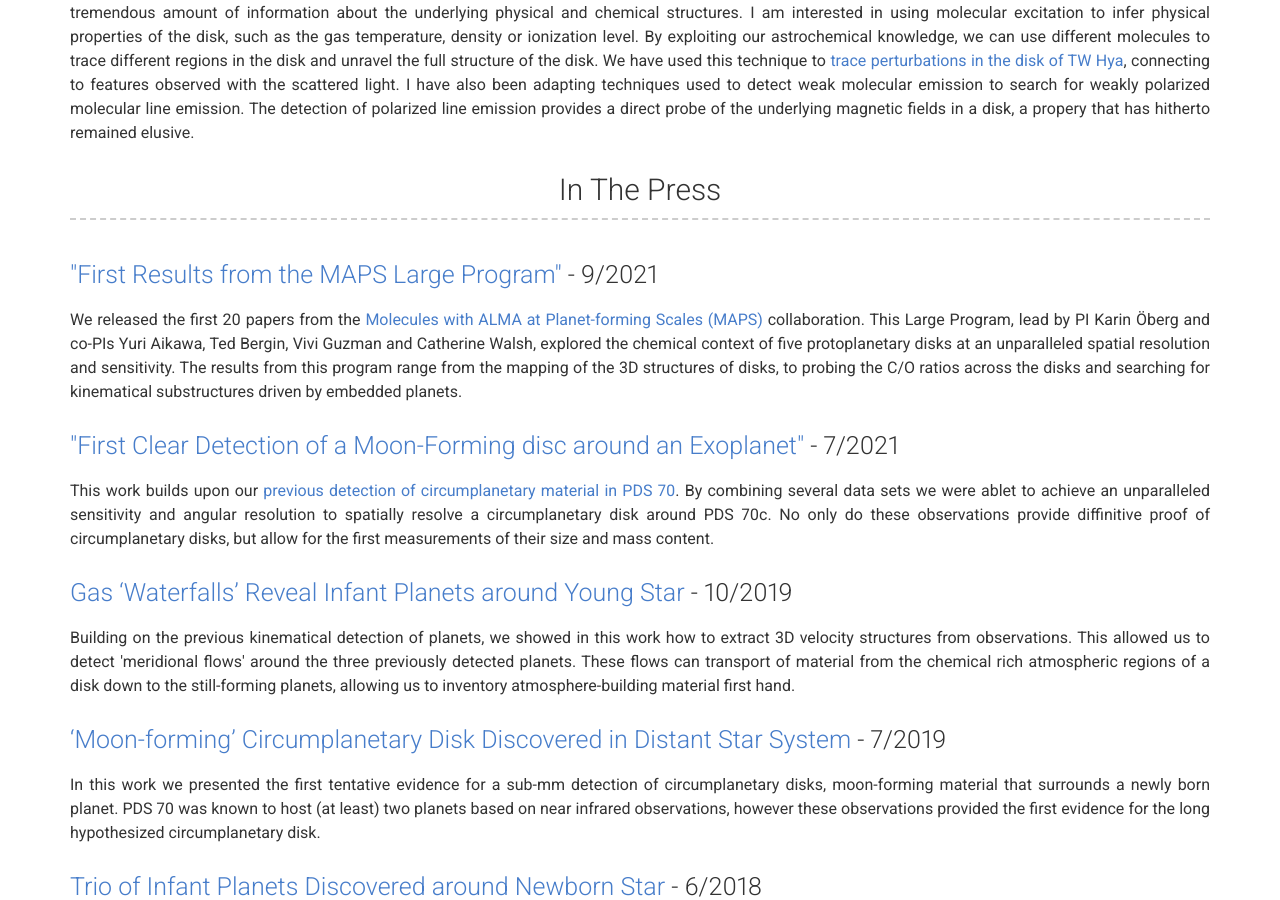
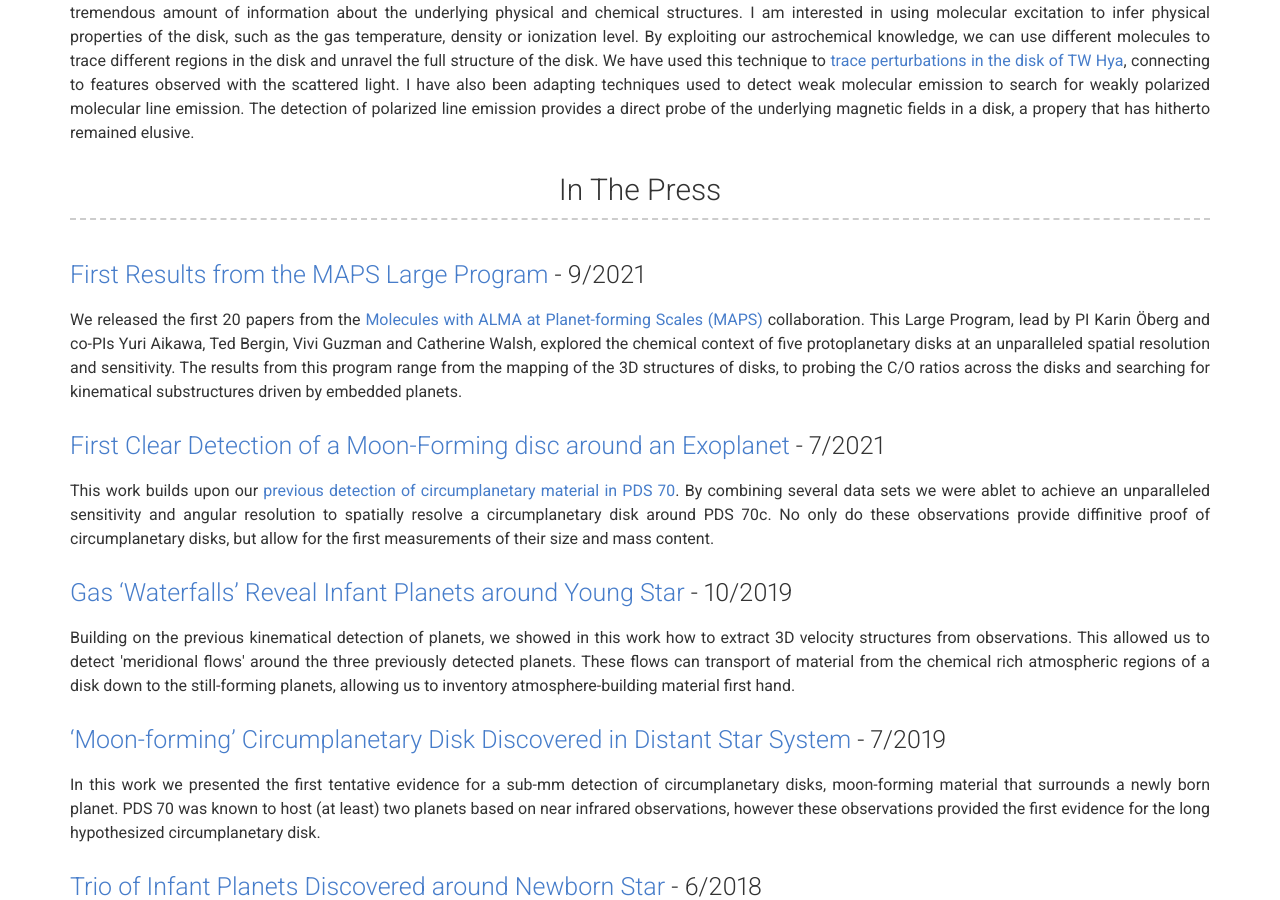
Before and after one commit to richteague/richteague.github.io, a Jekyll site: the page built from index.md, in a window 1280 px wide and 900 px high, scrolled down 1304 px. Built offline with Jekyll 4.4.1, drawn with Linux system fonts in a browser that asks for light colours.

```diff
--- a/_includes/research.html
+++ b/_includes/research.html
@@ -60,7 +60,7 @@
     <div class="col-md-12">
       {{ site.press_content | strip | markdownify }}
 
-      <h4><a href="https://public.nrao.edu/news/alma-reveals-carbon-rich-organic-birth-environments-of-planets/">"First Results from the MAPS Large Program"</a> - 9/2021</h4>
+      <h4><a href="https://public.nrao.edu/news/alma-reveals-carbon-rich-organic-birth-environments-of-planets/">First Results from the MAPS Large Program</a> - 9/2021</h4>
       <br/>
       <p>
         We released the first 20 papers from the <a href="http://alma-maps.info/">Molecules with ALMA at Planet-forming Scales (MAPS)</a> collaboration.
@@ -69,7 +69,7 @@
       </p>
       <br/>
 
-      <h4><a href="https://www.eso.org/public/news/eso2111/">"First Clear Detection of a Moon-Forming disc around an Exoplanet"</a> - 7/2021</h4>
+      <h4><a href="https://www.eso.org/public/news/eso2111/">First Clear Detection of a Moon-Forming disc around an Exoplanet</a> - 7/2021</h4>
       <br/>
       <p>
         This work builds upon our <a href="https://public.nrao.edu/news/2019-alma-circumplanetary/">previous detection of circumplanetary material in PDS 70</a>.
```
